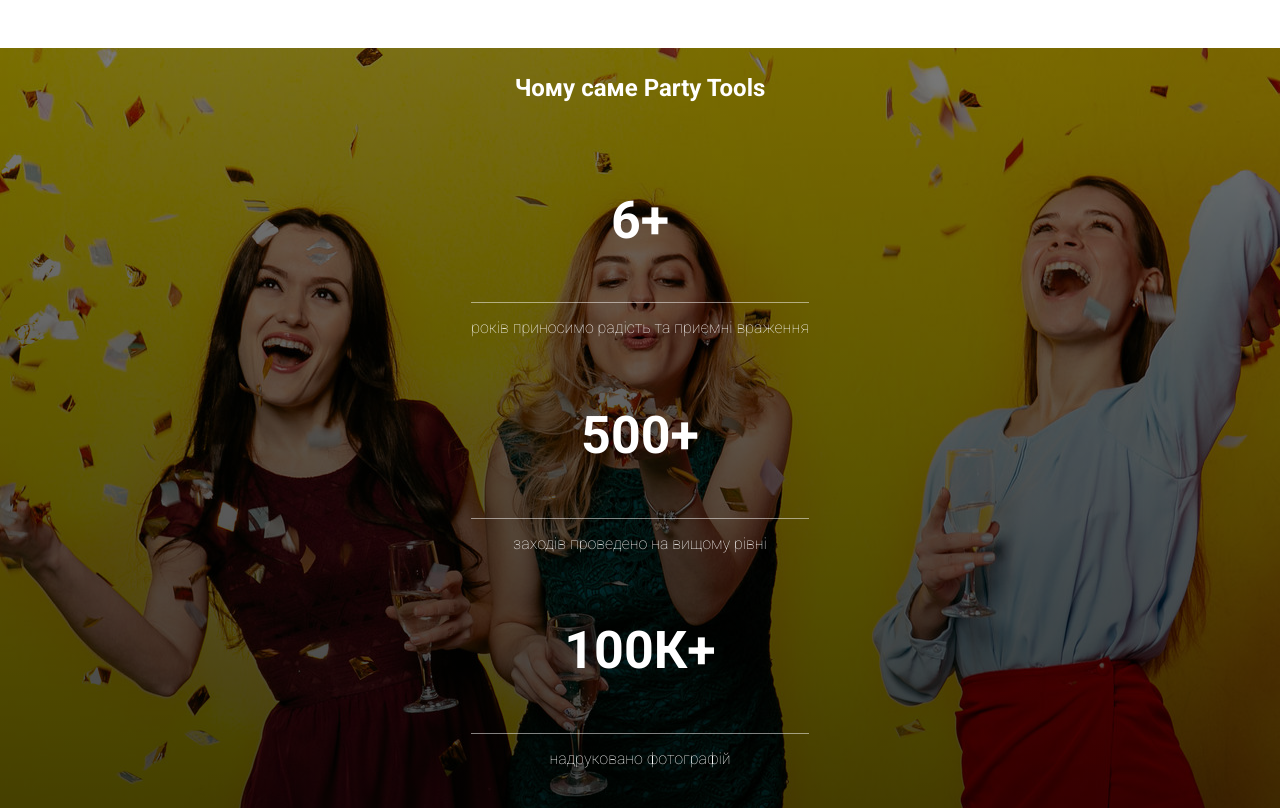
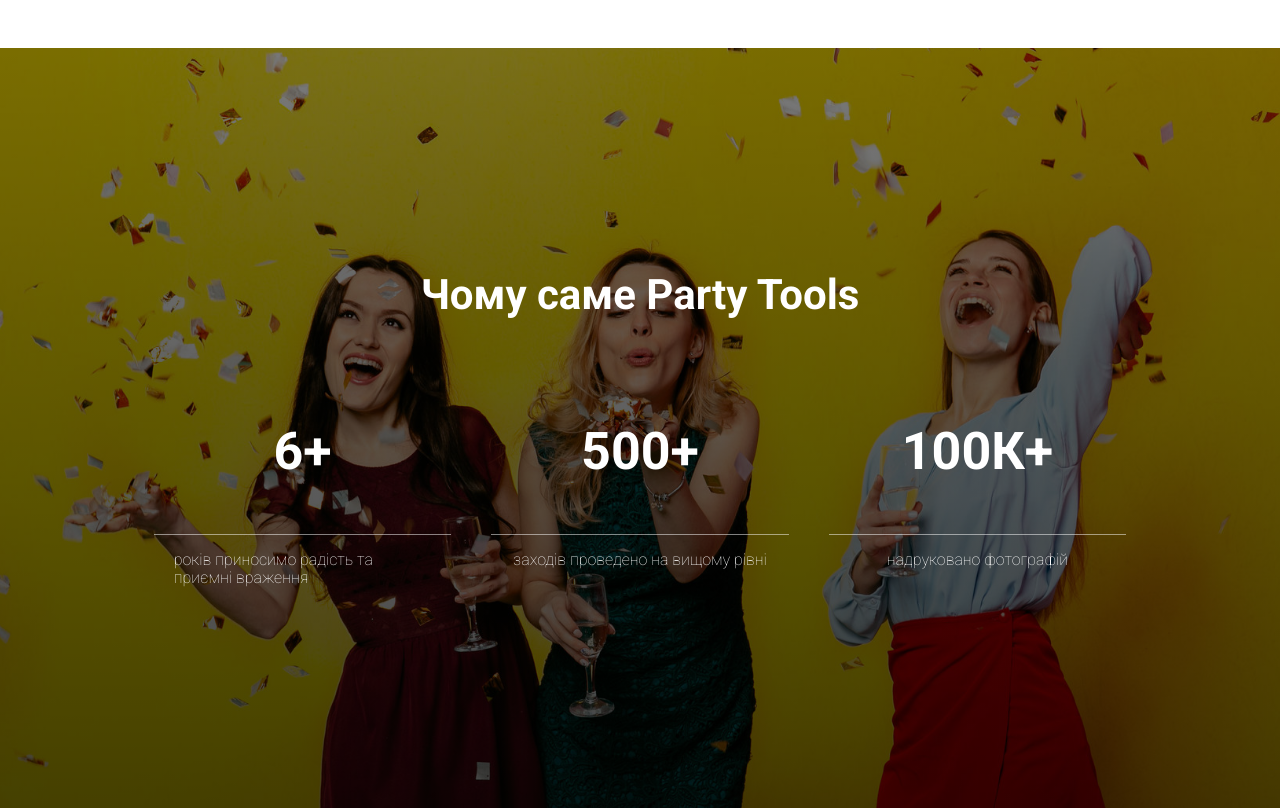
Before and after one commit to sergii-yastremskyi/pt-website, a React (Create React App) app: page / in a window 1280 px wide. Shown: the part 2580-3390 px from the top of the page. Built offline with nearby package versions, Linux system fonts and the light colour scheme.

Commit message:
why we finish

```diff
--- a/src/Structure/HowItWorks/HowitWorksListItem/HowItWorksListItem.js
+++ b/src/Structure/HowItWorks/HowitWorksListItem/HowItWorksListItem.js
@@ -2,10 +2,11 @@
 import css from '../howItworks.module.css'
 import { nanoid } from 'nanoid'
 export default function HowItWorksListItem({content}) {
+
   return (
   <>
      {
-      content.map((item,index)=>( <li key={nanoid} className={css.howItWorksListItem}>
+      content.map((item,index)=>( <li key={nanoid()} className={css.howItWorksListItem}>
         <div className={css.howItWorksBulletPoint}>{index+1}</div>
         <p className={css.howItWorksListItemText}>
           {item.text}
--- a/src/Structure/WhereToUse/WhereToUseListItems.js
+++ b/src/Structure/WhereToUse/WhereToUseListItems.js
@@ -1,8 +1,9 @@
 import React from 'react'
 import css from './whereToUse.module.css'
+import { nanoid } from 'nanoid'
 export default function WhereToUseListItems({content}) {
   return (<>
-    {content.map((item)=>(<li className={css.whereToUseListItem} >{item}</li>))}
+    {content.map((item)=>(<li key={nanoid()} className={css.whereToUseListItem} >{item}</li>))}
     </>
   )
 }
--- a/src/Structure/WhereToUse/whereToUse.module.css
+++ b/src/Structure/WhereToUse/whereToUse.module.css
@@ -6,6 +6,7 @@
     flex-direction: column;
     justify-content: flex-start;
     align-items: center;
+    box-sizing: border-box;
   }
   .whereToUseHeader {
   }
--- a/src/Structure/WhyWe/WhyWe.js
+++ b/src/Structure/WhyWe/WhyWe.js
@@ -1,30 +1,17 @@
 import React from 'react'
 import css  from './whyWe.module.css'
+import WhyWeListItem from './WhyWeListItem'
 
 export default function WhyWe() {
+  const whyWeContent =[
+    {header:'6+',text:'років приносимо радість та приємні враження'},
+    {header:'500+',text:'заходів проведено на вищому рівні'},
+    {header:'100К+',text:'надруковано фотографій'}]
   return (
     <div className={css.whyWe}>
     <h2 className={css.whyWeHeader}>Чому саме Party Tools</h2>
     <ul className={css.whyWeList}>
-      <li className={css.whyWeListItem}>
-        <p className={css.whyWeItemNumber}>6+</p>{' '}
-        <div className={css.whyWeBrLn}></div>
-        <p className={css.whyWeItemText}>
-         років приносимо радість та приємні враження
-        </p>
-      </li>
-      <li className={css.whyWeListItem}>
-        <p className={css.whyWeItemNumber}>500+</p>{' '}
-        <div className={css.whyWeBrLn}></div>
-        <p className={css.whyWeItemText}>
-          заходів проведено на вищому рівні
-        </p>
-      </li>
-      <li className={css.whyWeListItem}>
-        <p className={css.whyWeItemNumber}>100К+</p>
-        <div className={css.whyWeBrLn}></div>
-        <p className={css.whyWeItemText}>надруковано фотографій</p>
-      </li>
+     <WhyWeListItem content={whyWeContent}/>
     </ul>
   </div>
   )
--- /dev/null
+++ b/src/Structure/WhyWe/WhyWeListItem/WhyWeListItem.js
@@ -0,0 +1,17 @@
+import React from 'react'
+import css from '../whyWe.module.css'
+import { nanoid } from 'nanoid'
+
+export default function WhyWeListItem({content}) {
+  return (<>
+   { content.map(item=>(<li key={nanoid()} className={css.whyWeListItem}>
+        <p className={css.whyWeItemNumber}>{item.header}</p>
+        <div className={css.whyWeBrLn}></div>
+        <p className={css.whyWeItemText}>
+        {item.text}
+        </p>
+      </li>))
+   }
+      </>
+  )
+}
--- /dev/null
+++ b/src/Structure/WhyWe/WhyWeListItem/index.js
@@ -0,0 +1 @@
+export {default} from './WhyWeListItem'
--- a/src/Structure/WhyWe/whyWe.module.css
+++ b/src/Structure/WhyWe/whyWe.module.css
@@ -10,6 +10,7 @@
     align-items: center;
     background-repeat: no-repeat;
     background-position: center;
+    background-size: cover;
     background-image: linear-gradient(
         to bottom,
         rgba(0, 0, 0, 0.52),
@@ -19,6 +20,7 @@
   }
   .whyWeHeader {
     color: white;
+    font-size: 30px;
   }
   .whyWeList {
     padding: 0px;
@@ -30,6 +32,7 @@
     display: flex;
     flex-direction: column;
     align-items: center;
+    width: 100%;
   }
   .whyWeBrLn {
     height: 1px;
@@ -37,11 +40,23 @@
     opacity: 0.5;
     background-color: rgb(255, 255, 255);
   }
-  .whyWeItemText {
+  .whyWeItemText {padding: 0 20px;
     font-weight: 100;
     color: white;
   }
   .whyWeItemNumber {
     font-weight: 800;
-    font-size: 52px;
+    font-size: 30px;
   }
+  @media screen and (min-width: 1200px) {
+    .whyWeList {flex-direction: row;}
+    .whyWeListItem:not(:last-child){padding-right: 40px;}
+    .whyWeItemNumber {
+
+      font-size: 52px;
+    }
+    .whyWeHeader {
+      color: white;
+      font-size: 42px;
+    }
+  }
```
Also changed, not shown: 11 other files (tests, documents, lock files or other folders).
